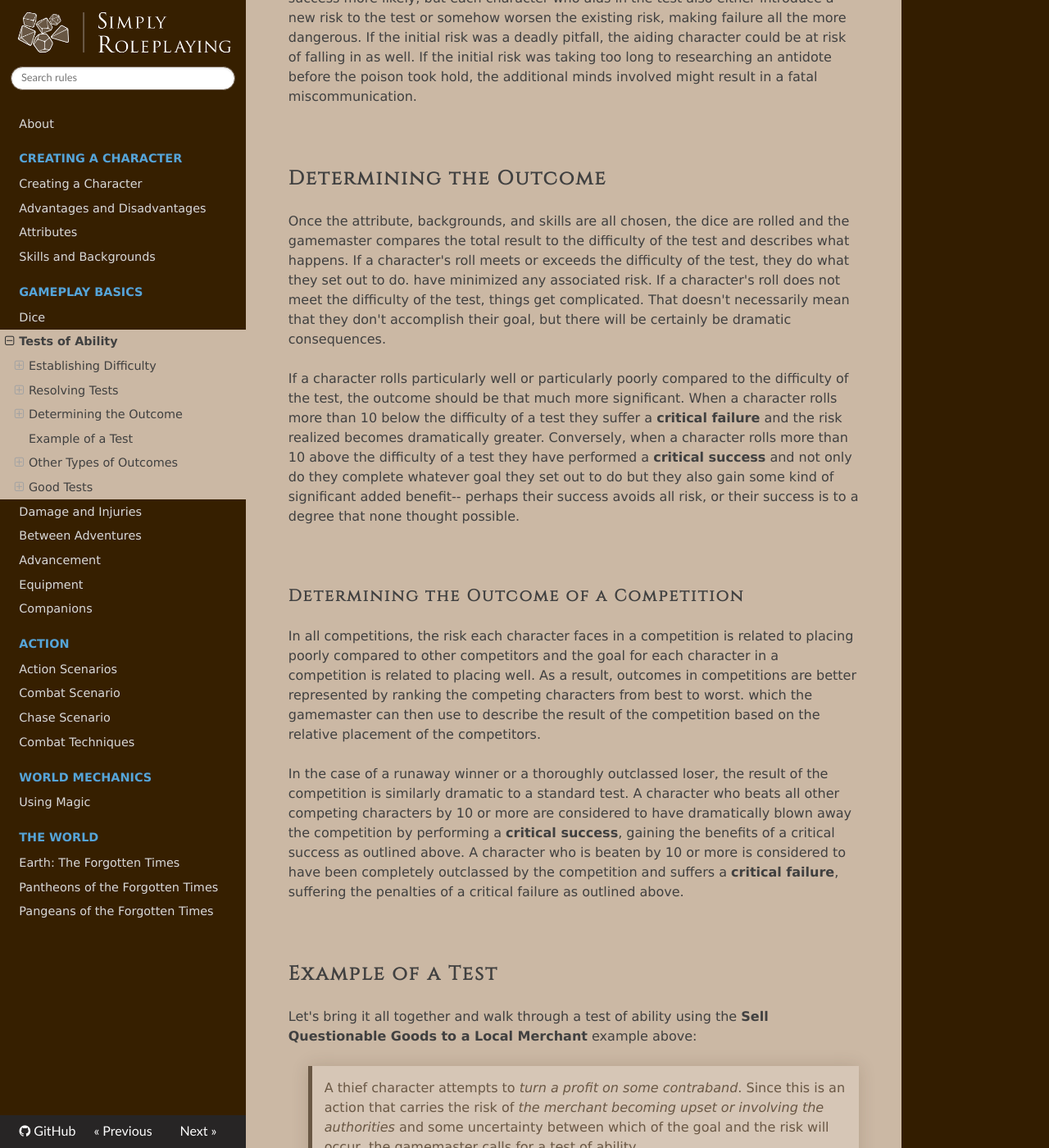
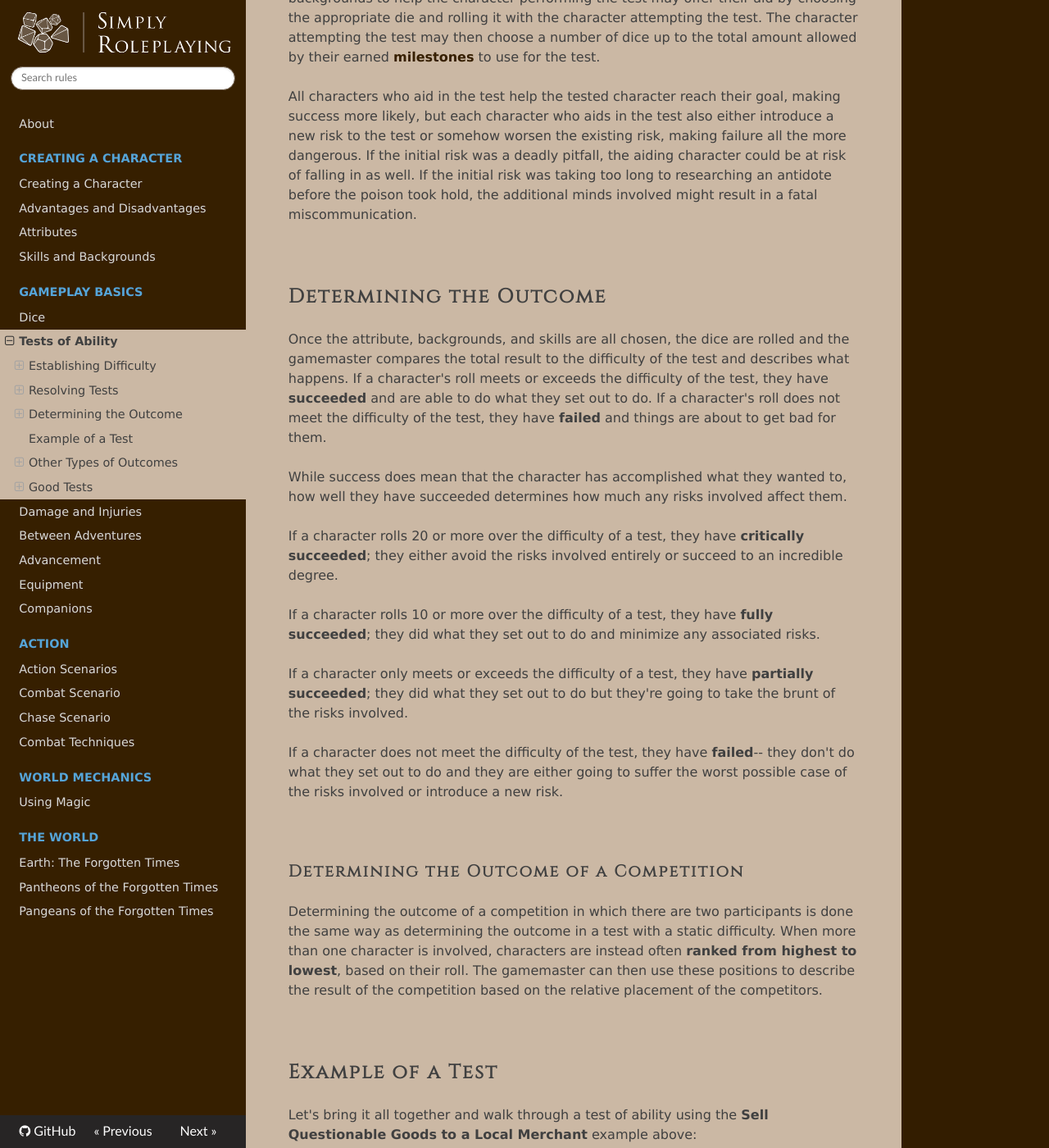
Before and after one commit to TheFifthRider/simply-roleplaying-webapp, an MkDocs documentation site: the page built from docs/basics/tests.md, in a window 1280 px wide and 1400 px high, scrolled down 2293 px. Shown: the whole window at 82% size. Built offline with MkDocs 1.6.1, drawn with Linux system fonts in a browser that asks for light colours; nearby versions of some CDN libraries; some of the changed text lies outside the part shown.

Commit message:
refactor: Changing from cf-f-s-cs to fail-partial-full-crit

```diff
--- a/docs/basics/tests.md
+++ b/docs/basics/tests.md
@@ -8,18 +8,20 @@ While most tests emerge fluidly from gameplay and don't require this level of de
 >
 >  _Difficulty **15** Test of **Presence**_
 >
-> ****
+>  ****
 >
 >  **Goal:** Turning a profit on contraband
 >
->  **Risk:** The merchant is upset or involves the authorities
+>  **Risk:** The merchant might be insulted or involve the authorities
 >
 >  ****
 >
->  * **On a critical failure:** the merchant refuses to do business with you ever again and tips off the authorities
->* **On a failure:** the merchant refuses and threatens to involve the authorities
->  * **On a success:** you win them over or they don't seem to notice this time-- the merchant accepts the deal
->* **On a critical success:** not only does the merchant accept the deal but they happen to be a known fence in the area and look forward to working with you again
+>  If they...
+>
+>  * **Fail:** the merchant refuses to do business with you ever again and tips off the authorities
+>  * **Partially succeed:** the merchant refuses to buy the contraband and threatens to involve the authorities if you ever try to sell them contraband again
+>  * **Fully succeed:** you win them over or they don't seem to notice this time-- the merchant accepts the deal
+>  * **Critically succeed:** not only does the merchant accept the deal but they happen to be a known fence in the area and look forward to working with you again
 
 <br/>
 
@@ -27,11 +29,11 @@ While most tests emerge fluidly from gameplay and don't require this level of de
 
 Most of the time, the difficulty is a static number determined by the gamemaster based on the skill required to achieve success with minimal risk. Below are a collection of difficulty rules of thumb. When creating a test, it's a good idea to start with a difficulty based on one of the rules of thumb and increase or decrease it by a few points depending on how easy or difficult the test is meant to be.
 
-* **Talented but inexperienced** characters can handle tests of difficulty **5**
-* **Experienced** characters can handle tests of difficulty **10**
-* **Professionals** can handle tests of difficulty **20**
-* **Experts** can handle tests of difficulty **30**
-* **Masters** can handle tests of difficulty **40**
+* **Talented but inexperienced** characters who have yet to earn a milestone can handle tests of difficulty **5**
+* **Experienced** characters who have earned a milestone can handle tests of difficulty **10**
+* **Professionals** who have earned two milestones can handle tests of difficulty **20**
+* **Experts** who have earned three milestones can handle tests of difficulty **30**
+* **Masters** who have earned four milestones can handle tests of difficulty **40**
 * Only **Legendary** characters can attempt to handle tests of difficulty **50 or higher**
 
 Players, the difficulty rules of thumb can also help you gauge your character's proficiency. If you're regularly rolling above a 15 on a test, chances are you are on the same level as someone who performs those sorts of tests for a living. Gamemasters, if you choose to use more than three skill milestones and three attribute milestones, you should consider writing your own rules of thumb not only to help yourself consistently apply difficulties across your world, but also to help your players understand what rolling a 10 means when compared to the rest of your world's citizens.
@@ -60,17 +62,23 @@ All characters who aid in the test help the tested character reach their goal, m
 
 ## Determining the Outcome
 
-Once the attribute, backgrounds, and skills are all chosen, the dice are rolled and the gamemaster compares the total result to the difficulty of the test and describes what happens. If a character's roll meets or exceeds the difficulty of the test, they do what they set out to do. have minimized any associated risk. If a character's roll does not meet the difficulty of the test, things get complicated. That doesn't necessarily mean that they don't accomplish their goal, but there will be certainly be dramatic consequences.
+Once the attribute, backgrounds, and skills are all chosen, the dice are rolled and the gamemaster compares the total result to the difficulty of the test and describes what happens. If a character's roll meets or exceeds the difficulty of the test, they have **succeeded** and are able to do what they set out to do. If a character's roll does not meet the difficulty of the test, they have **failed** and things are about to get bad for them.
 
-If a character rolls particularly well or particularly poorly compared to the difficulty of the test, the outcome should be that much more significant. When a character rolls more than 10 below the difficulty of a test they suffer a **critical failure** and the risk realized becomes dramatically greater. Conversely, when a character rolls more than 10 above the difficulty of a test they have performed a **critical success** and not only do they complete whatever goal they set out to do but they also gain some kind of significant added benefit-- perhaps their success avoids all risk, or their success is to a degree that none thought possible.
+While success does mean that the character has accomplished what they wanted to, how well they have succeeded determines how much any risks involved affect them.
+
+If a character rolls 20 or more over the difficulty of a test, they have **critically succeeded**; they either avoid the risks involved entirely or succeed to an incredible degree.
+
+If a character rolls 10 or more over the difficulty of a test, they have **fully succeeded**; they did what they set out to do and minimize any associated risks.
+
+If a character only meets or exceeds the difficulty of a test, they have **partially succeeded**; they did what they set out to do but they're going to take the brunt of the risks involved.
+
+If a character does not meet the difficulty of the test, they have **failed**-- they don't do what they set out to do and they are either going to suffer the worst possible case of the risks involved or introduce a new risk.
 
 <br/>
 
 ### Determining the Outcome of a Competition
 
-In all competitions, the risk each character faces in a competition is related to placing poorly compared to other competitors and the goal for each character in a competition is related to placing well. As a result, outcomes in competitions are better represented by ranking the competing characters from best to worst. which the gamemaster can then use to describe the result of the competition based on the relative placement of the competitors.
-
-In the case of a runaway winner or a thoroughly outclassed loser, the result of the competition is similarly dramatic to a standard test. A character who beats all other competing characters by 10 or more are considered to have dramatically blown away the competition by performing a **critical success**, gaining the benefits of a critical success as outlined above. A character who is beaten by 10 or more is considered to have been completely outclassed by the competition and suffers a **critical failure**, suffering the penalties of a critical failure as outlined above.
+Determining the outcome of a competition in which there are two participants is done the same way as determining the outcome in a test with a static difficulty. When more than one character is involved, characters are instead often **ranked from highest to lowest**, based on their roll. The gamemaster can then use these positions to describe the result of the competition based on the relative placement of the competitors.
 
 <br/>
 
@@ -88,9 +96,9 @@ Let's bring it all together and walk through a test of ability using the **Sell
 >
 > The gamemaster agrees that these are good choices, so the thief rolls their 1d10 Presence, 1d6 Intimidation, and 1d12 for their Smuggler background.
 >
-> They roll a 2, a 1, and a 3 for a total of 6--  not a great roll. Fortunately, they have a +5 attribute modifier to their Presence, bringing the total of the roll up to 11.
+> They roll a 10, a 5, and a 5 for a total of 20--  a spectacular roll. They have a +5 attribute modifier to their Presence, bringing the total of the roll up to 25.
 >
-> Unfortunately, the difficulty of the test was _15_, so an 11 is a _failure_, which means _the merchant refuses and threatens to involve the authorities_. Based on the skills used, the gamemaster now has everything they need to paint a picture of how merchant responds to the smuggler who just attempted to intimidate them, describing how _the merchant refuses and threatens to involve the authorities_.
+> The difficulty of the test was _15_, and 25 is 10 higher than the difficulty, which makes it a _full success_. which means _you win them over or they don't seem to notice this time-- the merchant accepts the deal_. Based on the skills used, the gamemaster now has everything they need to paint a picture of how the sweating merchant responds to the smuggler's intimidation and ultimately gives in.
 
 <br/>
 
@@ -104,9 +112,9 @@ Sometimes the goal of a test is to make **progress** on a larger goal that can't
 
 When a character makes a test of any attribute with a goal to **fill a progress meter**, if they...
 
-*   **Critically fail:** They instead make things more complicated, either by falling victim to an existing risk or introducing a new one.
-*   **Fail:** They are able to make some progress. Fill the progress meter by half of what they rolled.
-*   **Succeed:** They make great progress. Fill the progress meter by what they rolled.
+*   **Fail:** They instead make things more complicated, either by falling victim to an existing risk or introducing a new one.
+*   **Partially succeed:** They are able to make some progress. Fill the progress meter by half of what they rolled.
+*   **Fully succeed:** They make great progress. Fill the progress meter by what they rolled.
 *   **Critically Succeed:** They make incredible progress. Fill the progress meter by twice what they rolled.
 
 <br/>
@@ -117,8 +125,8 @@ Sometimes the goal of a test is to find **answers to questions**. Such a goal mi
 
 When a character makes a test of any attribute to **find answers to questions**, if they...
 
-*   **Critically fail:** They get unreliable information-- they may ask two questions which may be answered either truthfully or falsely.
-*   **Fail:** They learn some information-- they may ask two questions which must be answered truthfully.
+*   **Fail:** They get unreliable information-- they may ask two questions which may be answered either truthfully or falsely.
+*   **Partially succeed:** They learn some information-- they may ask two questions which must be answered truthfully.
 *   **Succeed:** They learn a good amount of information-- they may ask three questions which must be answered truthfully.
 *   **Critically Succeed:** They learn a significant amount of information-- they may ask four questions which must be answered truthfully.
 
```
